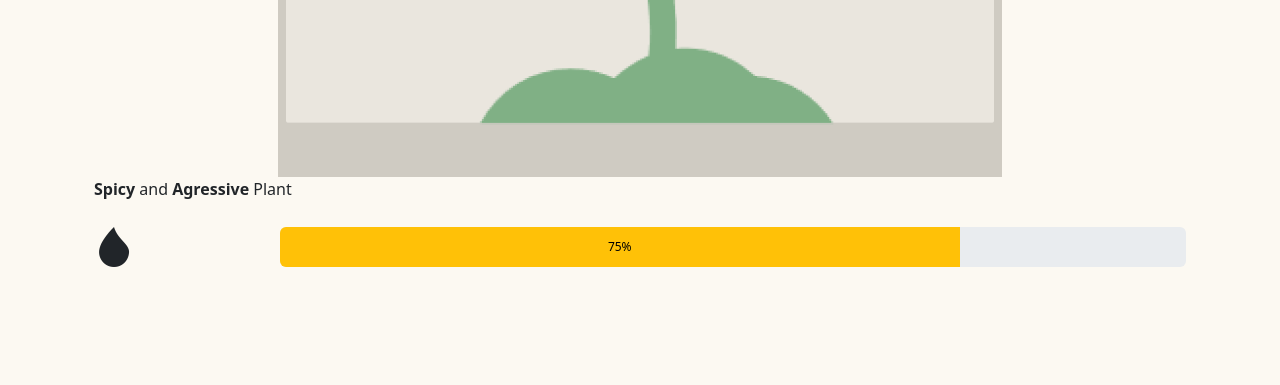
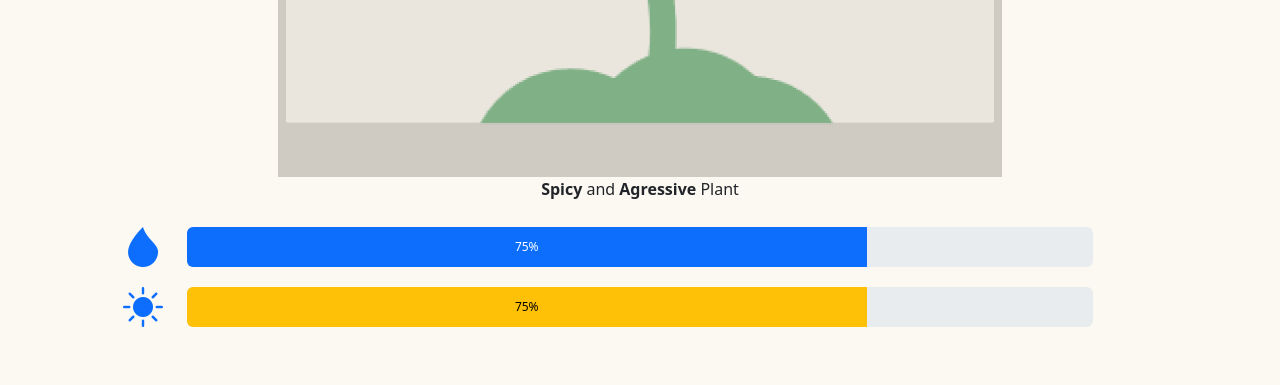
Before and after one commit to theJMC/hack-sussex, a Flask app: template app/templates/plants.html in a window 1280 px wide. Shown: the part 794-1179 px from the top of the page. Before the commit the page ends 1061 px from the top, so only its background shows below. Run offline with Flask 3, Linux system fonts and the light colour scheme; the template is opened without the code that fills it, so the values that code supplies are empty; some libraries are stand-ins or nearby versions.

Commit message:
Did the second progress bar

```diff
--- a/app/templates/plants.html
+++ b/app/templates/plants.html
@@ -17,14 +17,22 @@
     <hr>
     <div class="container">
         <div class="d-flex justify-content-center">
-            <img src="/static/img/plamt.png">
+            <img src="/static/img/plamt.png" style="height: ">
         </div>
-        <p><strong>Spicy</strong> and <strong>Agressive</strong> Plant</p>
+        <p class="text-center"><strong>Spicy</strong> and <strong>Agressive</strong> Plant</p>
         <div>
             <div class="row align-items-center">
-                <div class="col-2"><i class="bi bi-droplet-fill" style="font-size: 40px;"></i></div>
+                <div class="col-1 text-end text-primary"><i class="bi bi-droplet-fill" style="font-size: 40px;"></i></div>
                 <div class="col-10">
-                    <div class="progress" style="height: 40px" role="progressbar" aria-label="Warning example" aria-valuenow="75" aria-valuemin="0" aria-valuemax="100">
+                    <div class="progress" style="height: 40px" role="progressbar" aria-valuenow="75" aria-valuemin="0" aria-valuemax="100">
+                        <div class="progress-bar text-bg-primary" style="width: 75%">75%</div>
+                    </div>
+                </div>
+            </div>
+            <div class="row align-items-center">
+                <div class="col-1 text-end text-primary"><i class="bi bi-brightness-high-fill" style="font-size: 40px;"></i></div>
+                <div class="col-10">
+                    <div class="progress" style="height: 40px" role="progressbar" aria-valuenow="75" aria-valuemin="0" aria-valuemax="100">
                         <div class="progress-bar text-bg-warning" style="width: 75%">75%</div>
                     </div>
                 </div>
```
